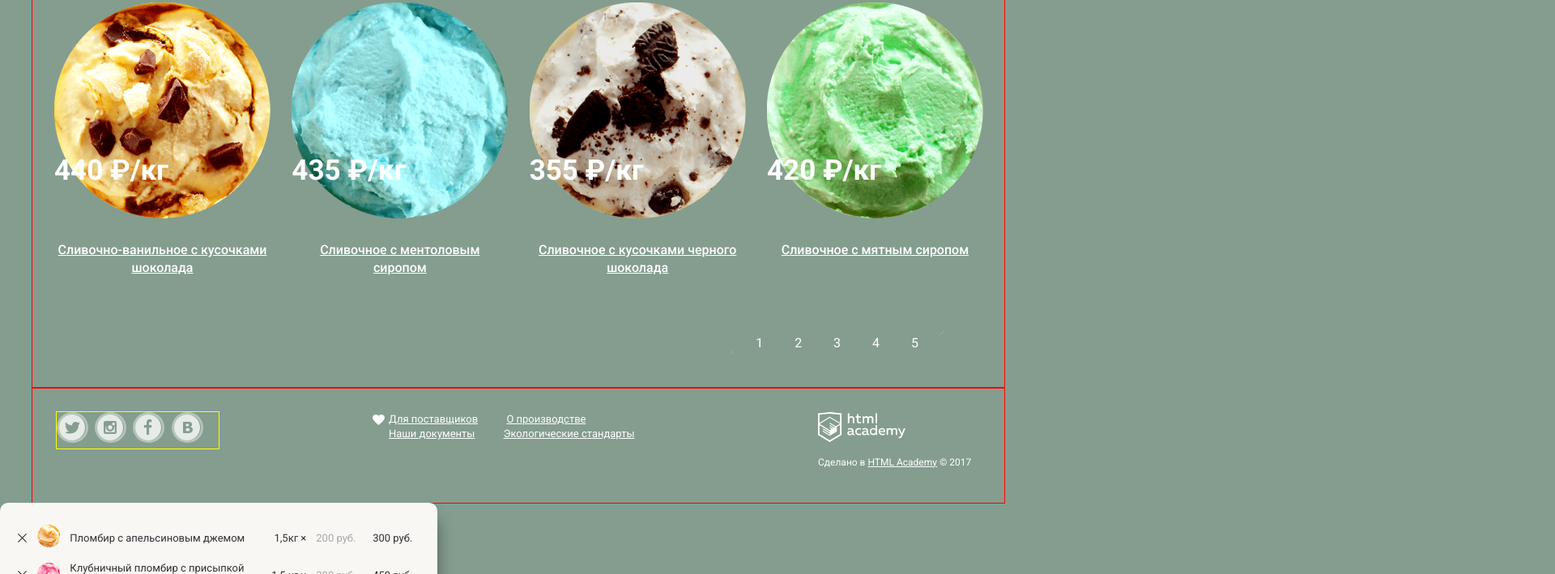
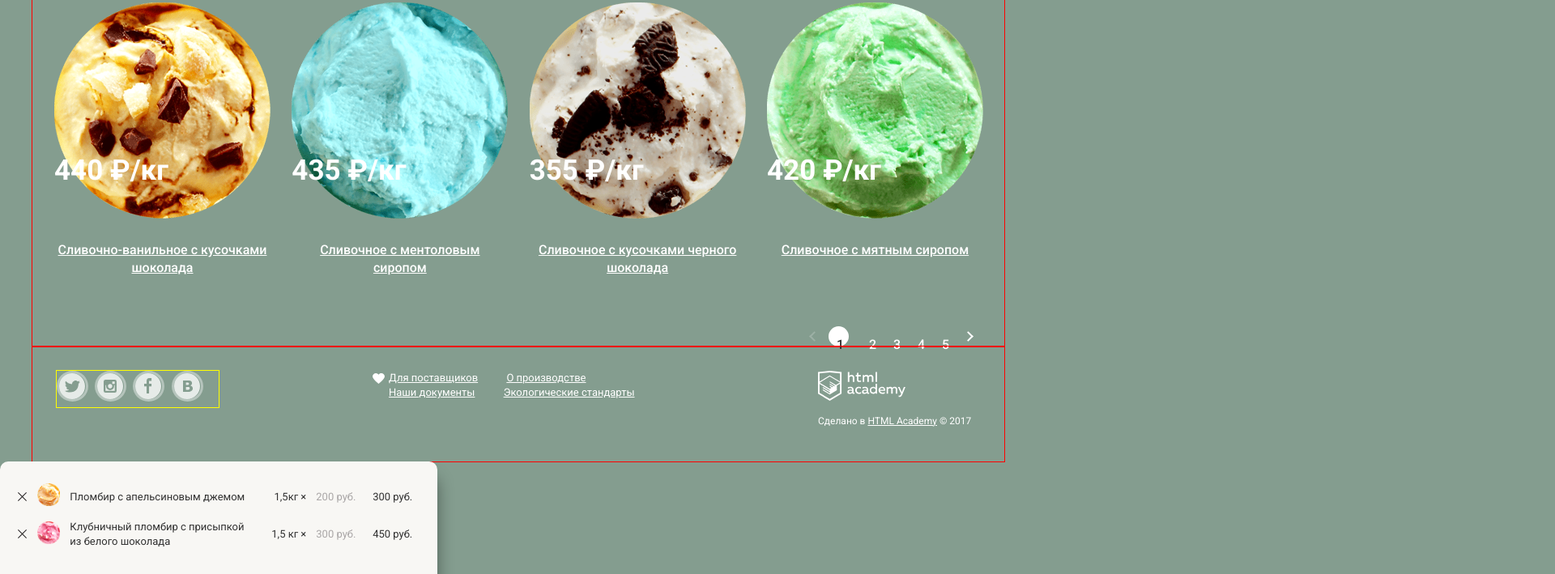
Before and after one commit to talilaRIX/223821-gllacy, a plain HTML site: page catalog.html in a window 1280 px wide. Shown: the part 1209-1918 px from the top of the page at 81% size, 1920 px wide, since content can reach past the window. Drawn offline with Linux system fonts and the light colour scheme.

Commit message:
last changes (except one) completed

```diff
--- a/catalog.html
+++ b/catalog.html
@@ -199,13 +199,13 @@
     </section>
     <div class="pagination clearfix">
       <ul class="pagination-list">
-        <li class="pagination-item"><a class="start" href="#">Вперед</a></li>
-        <li class="pagination-item pagination-item-current"><a>1</a></li>
-        <li class="pagination-item"><a href="#">2</a></li>
-        <li class="pagination-item"><a href="#">3</a></li>
-        <li class="pagination-item"><a href="#">4</a></li>
-        <li class="pagination-item"><a href="#">5</a></li>
-        <li class="pagination-item"><a class="finish" href="#">Назад</a></li>
+        <li class="pagination-item"><a class="pagination-link inactive" href="#">Вперед</a></li>
+        <li class="pagination-item"><a class="pagination-link current">1</a></li>
+        <li class="pagination-item"><a class="pagination-link" href="#">2</a></li>
+        <li class="pagination-item"><a class="pagination-link" href="#">3</a></li>
+        <li class="pagination-item"><a class="pagination-link" href="#">4</a></li>
+        <li class="pagination-item"><a class="pagination-link" href="#">5</a></li>
+        <li class="pagination-item"><a class="pagination-link" href="#">Назад</a></li>
       </ul>
     </div>
   </main>
--- a/css/style.css
+++ b/css/style.css
@@ -807,13 +807,14 @@ input[type="checkbox"]:disabled + label {
 		cursor: not-allowed;
 	}
 
+
 .filter-radio,
 .filter-checkbox {
 	position: relative;
 	padding-left: 35px;
 }
 
-.filter-radio::before {
+input[type="radio"] + label::before {
 	content: "";
 	position: absolute;
 	top: -3px;
@@ -821,14 +822,19 @@ input[type="checkbox"]:disabled + label {
 	width: 25px;
 	height: 25px;
 	background: url("../img/radio-off.svg") 0 0 no-repeat;
-	opacity: 0.7;
 }
 
-.filter-radio:checked::before {
+input[type="radio"]:checked + label::before {
+	content: "";
+	position: absolute;
+	top: -3px;
+	left: 5px;
+	width: 25px;
+	height: 25px;
 	background: url("../img/radio-on.svg") 0 0 no-repeat;
 }
 
-.filter-checkbox::before {
+input[type="checkbox"] + label::before {
 	content: "";
 	position: absolute;
 	top: -3px;
@@ -836,16 +842,15 @@ input[type="checkbox"]:disabled + label {
 	width: 25px;
 	height: 25px;
 	background: url("../img/checkbox-off.svg") 0 0 no-repeat;
-	opacity: 0.7;
 }
 
-input[type="checkbox"]:checked {
+input[type="checkbox"]:checked + label::before {
 	background: url("../img/checkbox-on.svg") 0 0 no-repeat;
 }
 
 	.filter-button {
 		display: block;
-		width: auto;
+		width: 145px;
 		height: 40px;
 		font-family: inherit;
 		font-size: 16px;
@@ -857,6 +862,10 @@ input[type="checkbox"]:checked {
 		background-color: rgba(255, 255, 255, 0.4);
 		border-radius: 40px;
 		border: 2px solid #ffffff;
+		position: absolute;
+		bottom: 30px;
+		right: 15px;
+
 
 	}
 
@@ -870,41 +879,86 @@ input[type="checkbox"]:checked {
 		background-color: #ededed;
 	}
 
-	.pagination-item a {
-		text-decoration: none;
-		padding: 10px 15px;
-		border-radius: 50%;
+
+	.pagination-list {
+		padding-left: 0;
+		font-size: 0;
+		text-align: right;
+		margin-top: 0;
+	}
+
+	.pagination-item {
+		display: inline-block;
+		vertical-align: middle;
+		max-width: 100%;
 		margin-right: 5px;
 	}
 
-	.pagination-item a:hover {
-		color: #ffffff;
-		background-color: rgba(255, 255, 255, 0.4);
+	.pagination-link {
+		position: relative;
+	  display: block;
+	  width: 25px;
+	  height: 25px;
+	  border-radius: 50%;
+	  font-size: 16px;
+	  font-weight: 500;
+	  line-height: 25px;
+	  text-align: center;
+	  text-decoration: none;
+		padding: 10px 10px;
+	  color: inherit;
 	}
 
-	.pagination-item a:focus {
-		color: #000000;
-		background-color: #ffffff;
+	.pagination-link:not(.inactive):not(.current):hover {
+		color: #ffffff;
+	  background-color: rgba(255, 255, 255, 0.2);
 	}
 
-.start {
- 	box-sizing: content-box;
- 	display: block;
- 	width: 20px;
-   height: 20px;
- 	text-indent: -9999px;
- 	background: url("../img/icon-right-small.svg") 0 0 no-repeat;
-	transform: rotate(180deg)
- }
+	.pagination-link.current {
+	    color: #323232;
+	    background-color: white;
+	}
 
- .finish {
-	box-sizing: content-box;
-	display: block;
-	width: 20px;
-  height: 20px;
-	text-indent: -9999px;
-	background: url("../img/icon-right-small.svg") 0 0 no-repeat;
-}
+	.pagination-link.current:hover {
+	    color:  #000000;
+	 }
+
+	.pagination-link.current {
+	    color: #323232;
+	    background-color: white;
+	}
+
+	.pagination-link.inactive {
+	    opacity: .2;
+	}
+
+	.pagination-item:first-child .pagination-link,
+	.pagination-item:last-child .pagination-link {
+	  text-indent: -9999px;
+	}
+
+	.pagination-item:first-child .pagination-link::after,
+	.pagination-item:last-child .pagination-link::after {
+	    position: absolute;
+	    left: 0;
+	    right: 0;
+	    top: 0;
+	    bottom: 0;
+	    margin: auto;
+	    content: "";
+	    width: 9px;
+	    height: 9px;
+	    border-bottom: 2px solid currentColor;
+	    border-left: 2px solid currentColor;
+	}
+
+	.pagination-item:first-child .pagination-link::after {
+	  transform: rotate(45deg);
+	}
+
+	.pagination-item:last-child .pagination-link::after {
+	  transform: rotate(-135deg);
+	}
 
 .main-navigation {
 		display: flex;
@@ -1004,17 +1058,6 @@ input[type="checkbox"]:checked {
 	margin-bottom: 40px;
 	min-height: 220px;
 	outline: 1px solid orange;
-}
-
-.pagination-list {
-	margin: 0;
-	padding: 0;
-	float: right;
-	margin-bottom: 36px;
-}
-
-.pagination-list li {
-	display: inline-block;
 }
 
 .main-footer {
```
Also changed, not shown: index.html (+3 -3 lines).
